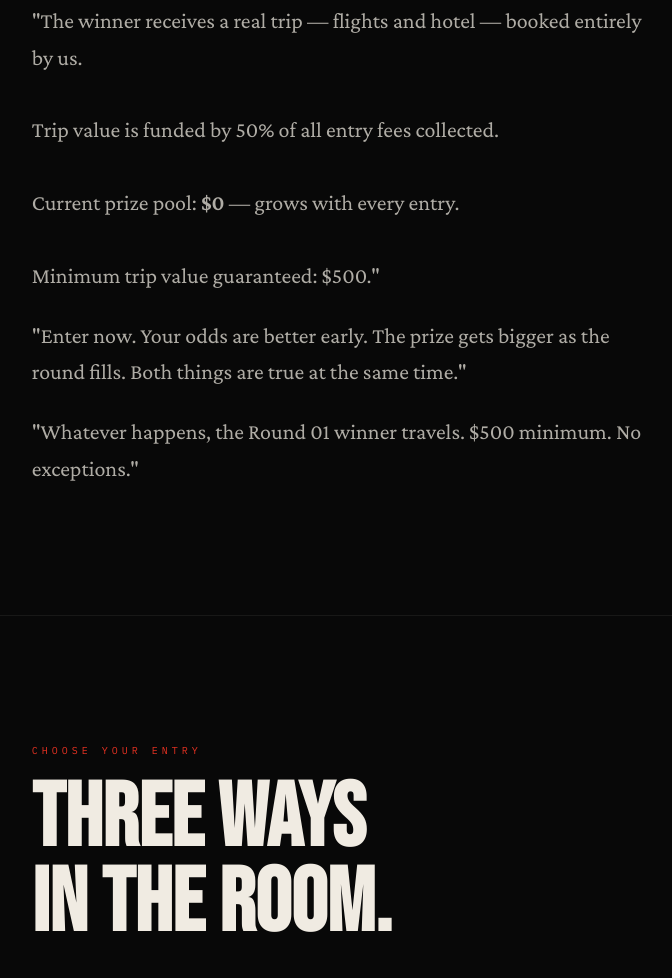
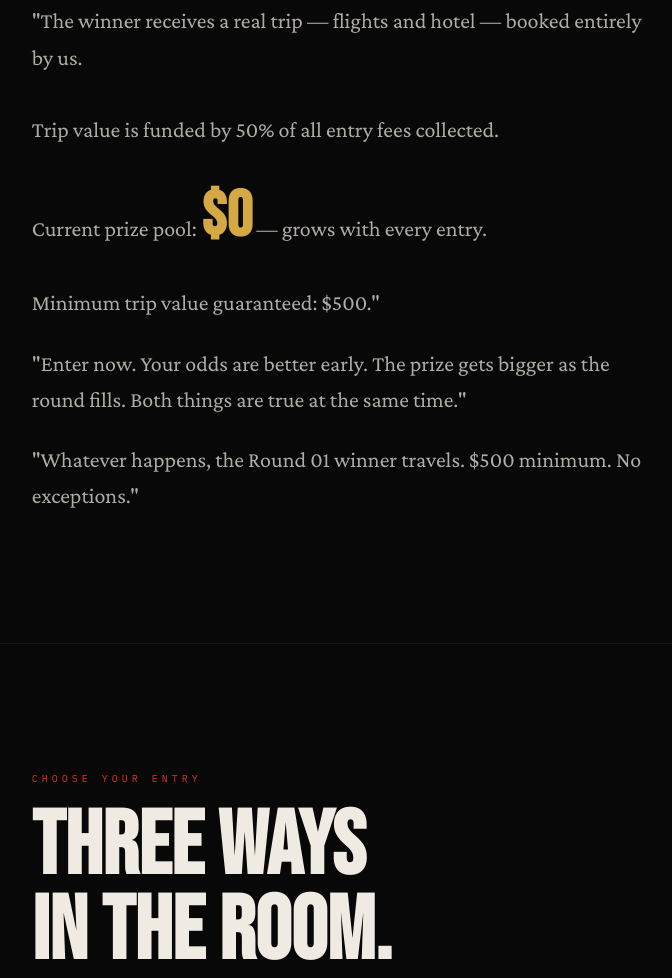
Before and after one commit to kanbanfeed/Tokyo-lore-idea, a plain HTML site: page index.html in a window 1280 px wide. Shown: the part 6419-7397 px from the top of the page, without its empty margins (85-757 px from the left). Drawn offline with nearby package versions, Linux system fonts and the light colour scheme.

Commit message:
updated prizing section

```diff
--- a/index.html
+++ b/index.html
@@ -262,7 +262,12 @@ footer{border-top:1px solid rgba(240,235,226,.07);padding:32px clamp(24px,6vw,96
 
     Trip value is funded by 50% of all entry fees collected.<br><br>
 
-    Current prize pool: <strong id="prizeCounter">$0</strong> — grows with every entry.<br><br>
+    Current prize pool: <strong style="
+  font-family: 'Bebas Neue', sans-serif;
+  font-size: clamp(64px, 10vw, 40px);
+  color: var(--gold);
+  line-height: 1;
+  margin: 24px 0;" id="prizeCounter">$0</strong> — grows with every entry.<br><br>
 
     Minimum trip value guaranteed: $500."
   </p>
```
